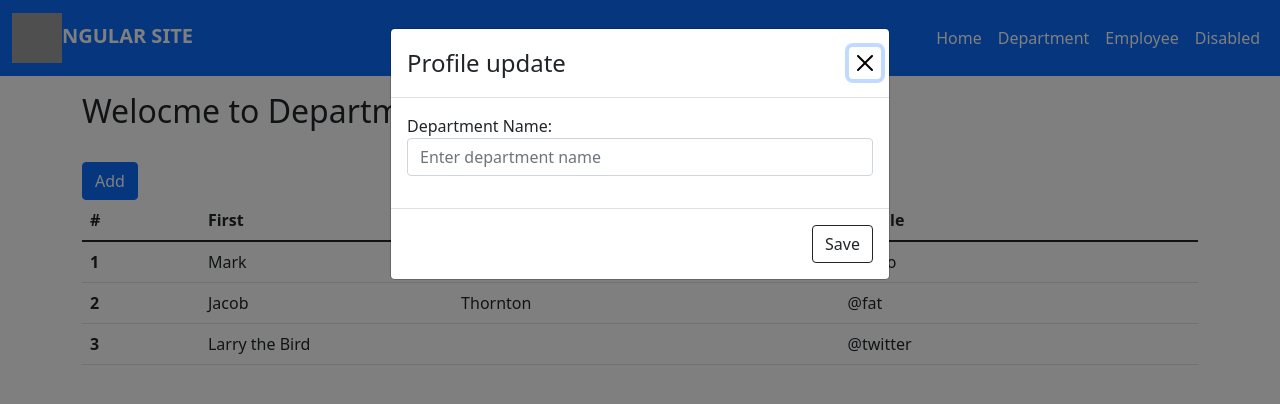
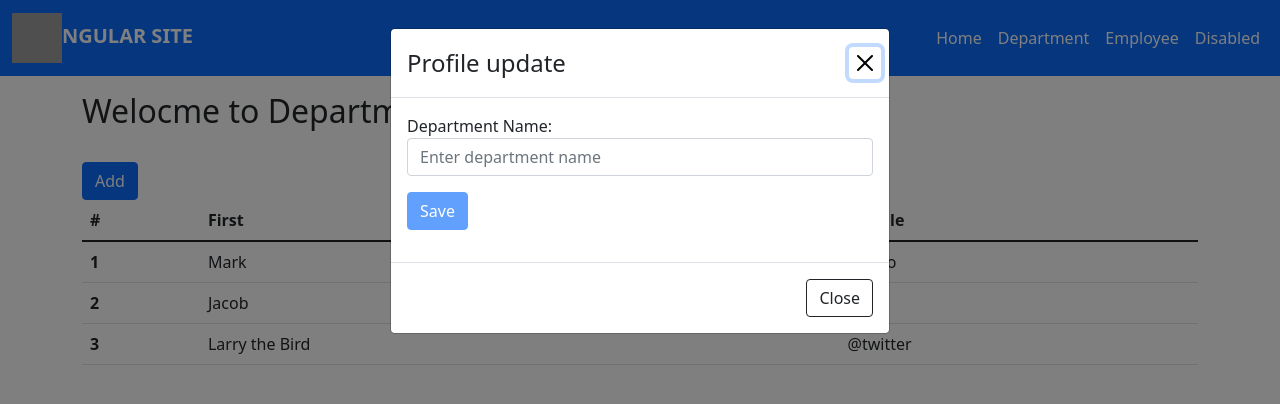
Before and after one commit to Waheed-Programmer/CMS-Blog-Angular-App, an Angular app: page / in a window 1280 px wide. Both pictures are taken after a click on the button "Add". Shown: the top 404 px of the page. Built offline with nearby package versions, Linux system fonts and the light colour scheme; grey boxes are pictures that could not be loaded.

Commit message:
add validations in reactiv form

```diff
--- a/src/app/department-form/department-form.component.css
+++ b/src/app/department-form/department-form.component.css
@@ -0,0 +1,6 @@
+.error{
+  color: red;
+}
+.success{
+  color: green;
+}
--- a/src/app/department-form/department-form.component.html
+++ b/src/app/department-form/department-form.component.html
@@ -4,18 +4,21 @@
     <button type="button" class="btn-close" aria-label="Close" (click)="modal.dismiss('Cross click')"></button>
   </div>
   <div class="modal-body">
-    <form>
+    <form [formGroup]="depForm" (ngSubmit)="SaveData()">
       <div class="mb-3">
         <label>Department Name:</label>
         <div class="input-group">
-          <input type="text" id="departmentName" class="form-control" placeholder="Enter department name">
+          <input type="text" name="departmentName" formControlName="departmentName" class="form-control" placeholder="Enter department name">
         </div>
-
+        <span *ngIf="departmentName && departmentName.touched && departmentName.invalid" class="error">Please Enter Valid Name</span>
+        <div class="input-group">
+          <input type="submit" [disabled]="depForm.invalid" value="Save" class="btn btn-primary mt-3" >
+        </div>
       </div>
     </form>
   </div>
   <div class="modal-footer">
-    <button type="button" class="btn btn-outline-dark" (click)="modal.close('Save click')">Save</button>
+    <button type="button" class="btn btn-outline-dark" (click)="modal.close('Save click')">Close</button>
   </div>
 </ng-template>
 
--- a/src/app/department-form/department-form.component.ts
+++ b/src/app/department-form/department-form.component.ts
@@ -8,16 +8,15 @@ import {NgbModal, ModalDismissReasons} from '@ng-bootstrap/ng-bootstrap';
   styleUrls: ['./department-form.component.css']
 })
 export class DepartmentFormComponent implements OnInit {
-  contactForm:FormGroup;
+  depForm!:FormGroup;
   closeResult = '';
 
   @ViewChild('content') addview! : ElementRef
   constructor(private fb: FormBuilder, private modalService: NgbModal) {
 
-    this.contactForm = fb.group({
-      name: ['',Validators.required],
-      email: ['',[Validators.required,Validators.email]],
-      number: ['',Validators.required],
+    this.depForm = fb.group({
+      departmentName: ['',Validators.required],
+
     });
 
    }
@@ -25,6 +24,10 @@ export class DepartmentFormComponent implements OnInit {
 
 
   ngOnInit(): void {
+  }
+
+  SaveData(){
+    console.log(this.depForm.value)
   }
   open() {
     this.modalService.open( this.addview, {ariaLabelledBy: 'modal-basic-title'}).result.then((result) => {
@@ -44,5 +47,7 @@ export class DepartmentFormComponent implements OnInit {
     }
   }
 
-
+    get departmentName(){
+      return this.depForm.get('departmentName')
+    }
 }
--- a/src/app/services/department-service.service.ts
+++ b/src/app/services/department-service.service.ts
@@ -1,3 +1,4 @@
+import { HttpClient } from '@angular/common/http';
 import { Injectable } from '@angular/core';
 
 @Injectable({
@@ -5,5 +6,7 @@ import { Injectable } from '@angular/core';
 })
 export class DepartmentServiceService {
 
-  constructor() { }
+  readonly BaseUrl = "https://localhost:5001/api";
+  constructor(private httpClient:HttpClient) { }
+
 }
```
